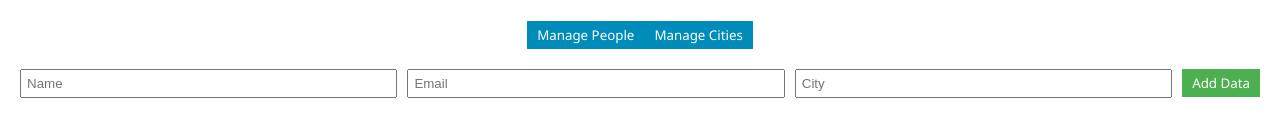
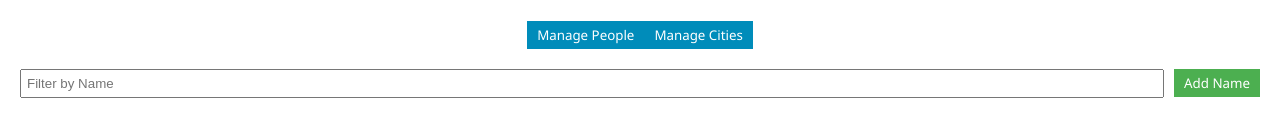
Before and after one commit to SeijaLauronen/PWAReactApp1, a React (Create React App) app: page / in a window 1280 px wide. Shown: the part 772-907 px from the top of the page. Built offline with nearby package versions, Linux system fonts and the light colour scheme.

Commit message:
Toimii tietojen syotto ja listaus filtterin kera

```diff
--- a/src/components/DBHandling.js
+++ b/src/components/DBHandling.js
@@ -152,6 +152,7 @@ const IndexedDBComponent = () => {
   const [isCityEditing, setIsCityEditing] = useState(false);
   const [accordionOpen, setAccordionOpen] = useState({});
   const [view, setView] = useState('people'); // Default view is 'people'
+  const [filterName, setFilterName] = useState('');
 
   useEffect(() => {
     const request = indexedDB.open('MyDatabase', 1);
@@ -207,11 +208,75 @@ const IndexedDBComponent = () => {
     };
   };
 
+
+
   const addData = () => {
+    if (!db) {
+      console.error('Database connection is not available.');
+      return;
+    }
+
     const transaction = db.transaction(['PeopleStore'], 'readwrite');
     const objectStore = transaction.objectStore('PeopleStore');
     const id = data.length ? data[data.length - 1].id + 1 : 1;
-    const newData = { id, name: editFormData.name, email: editFormData.email, city: editFormData.city };
+    //const newData = { id, name: filterName, email: '', city: '' };
+    const newData = { id, name: filterName, email: id, city: '' };
+
+    const request = objectStore.add(newData);
+
+    request.onsuccess = () => {
+      console.log('Data added successfully.');
+      fetchData(db);
+      setEditFormData({ id: null, name: '', email: '', city: '' });
+    };
+
+    request.onerror = (event) => {
+      console.error('Add request error:', event.target.error);
+    };
+
+    transaction.oncomplete = () => {
+      console.log('Transaction completed.');
+    };
+
+    transaction.onerror = (event) => {
+      console.error('Transaction error:', event.target.error);
+    };
+  };
+
+
+
+  const addDataXYZ3 = () => {
+    const transaction = db.transaction(['PeopleStore'], 'readwrite');
+    const objectStore = transaction.objectStore('PeopleStore');
+    const id = data.length ? data[data.length - 1].id + 1 : 1;
+    const newData = { id, name: filterName, email: '', city: '' };
+
+    const request = objectStore.add(newData);
+
+    request.onsuccess = () => {
+      console.log('Data added successfully.');
+      fetchData(db);
+      setEditFormData({ id: null, name: '', email: '', city: '' });
+    };
+
+    request.onerror = (event) => {
+      console.error('Add request error:', event.target.error);
+    };
+
+    transaction.oncomplete = () => {
+      console.log('Transaction completed.');
+    };
+
+    transaction.onerror = (event) => {
+      console.error('Transaction error:', event.target.error);
+    };
+  };
+
+  const addDataXYZ2 = () => {
+    const transaction = db.transaction(['PeopleStore'], 'readwrite');
+    const objectStore = transaction.objectStore('PeopleStore');
+    const id = data.length ? data[data.length - 1].id + 1 : 1;
+    const newData = { id, name: filterName, email: '', city: '' };
 
     const request = objectStore.add(newData);
 
@@ -222,6 +287,38 @@ const IndexedDBComponent = () => {
 
     request.onerror = (event) => {
       console.error('Add request error:', event.target.errorCode);
+    };
+
+    transaction.oncomplete = () => {
+      console.log('Transaction completed.');
+    };
+
+    transaction.onerror = (event) => {
+      console.error('Transaction error:', event.target.errorCode);
+    };
+  };
+
+
+
+  const addDataXYZ = () => {
+    console.log(filterName)
+    const transaction = db.transaction(['PeopleStore'], 'readwrite');
+    const objectStore = transaction.objectStore('PeopleStore');
+    const id = data.length ? data[data.length - 1].id + 1 : 1;
+    //const newData = { id, name: editFormData.name, email: '', city: '' }; //alkuperäinen
+    //const newData = { id, name: editFormData.name, email: 'jotain@jotain', city: 'Ei tiedossa' };//datahan ei ole eidtformdatalla, vaan se on filterName
+    const newData = { id, name: filterName, email: '', city: '' };//Ei toimi, lisäsin name=people
+    //const newData = { id, name: people.value, email: 'jotain@jotain.com', city: 'Ei tiedossa' };
+    const request = objectStore.add(newData);
+
+    request.onsuccess = () => {
+      fetchData(db);
+      setEditFormData({ id: null, name: '', email: '', city: '' });
+    };
+
+    request.onerror = (event) => {
+      //console.error('Add request error:', event.target.errorCode); //TODO alkuperäinen
+      console.log('Add request error:', event.target.errorCode);
     };
   };
 
@@ -297,6 +394,10 @@ const IndexedDBComponent = () => {
     setCityName(e.target.value);
   };
 
+  const handleFilterChange = (e) => {
+    setFilterName(e.target.value);
+  };
+
   const cancelEdit = () => {
     setEditFormData({ id: null, name: '', email: '', city: '' });
     setIsEditing(false);
@@ -331,7 +432,7 @@ const IndexedDBComponent = () => {
   };
 
   const filteredData = data.filter(item =>
-    item.name.toLowerCase().includes(editFormData.name.toLowerCase())
+    item.name.toLowerCase().includes(filterName.toLowerCase())
   );
 
   const renderPeopleView = () => (
@@ -339,26 +440,11 @@ const IndexedDBComponent = () => {
       <Form>
         <Input
           type="text"
-          placeholder="Name"
-          name="name"
-          value={editFormData.name}
-          onChange={handleInputChange}
+          placeholder="Filter by Name"
+          value={filterName}
+          onChange={handleFilterChange}
         />
-        <Input
-          type="email"
-          placeholder="Email"
-          name="email"
-          value={editFormData.email}
-          onChange={handleInputChange}
-        />
-        <Input
-          type="text"
-          placeholder="City"
-          name="city"
-          value={editFormData.city}
-          onChange={handleInputChange}
-        />
-        <Button onClick={addData}>Add Data</Button>
+        <Button onClick={addData}>Add Name</Button>
       </Form>
       <Accordion>
         {cities.map(city => (
@@ -375,7 +461,6 @@ const IndexedDBComponent = () => {
                       <div>
                         <DataText>ID: {item.id}</DataText>
                         <DataText>Name: {item.name}</DataText>
-                        <DataText>Email: {item.email}</DataText>
                       </div>
                       <div>
                         <Button onClick={() => handleEditData(item)}>Edit</Button>
```
